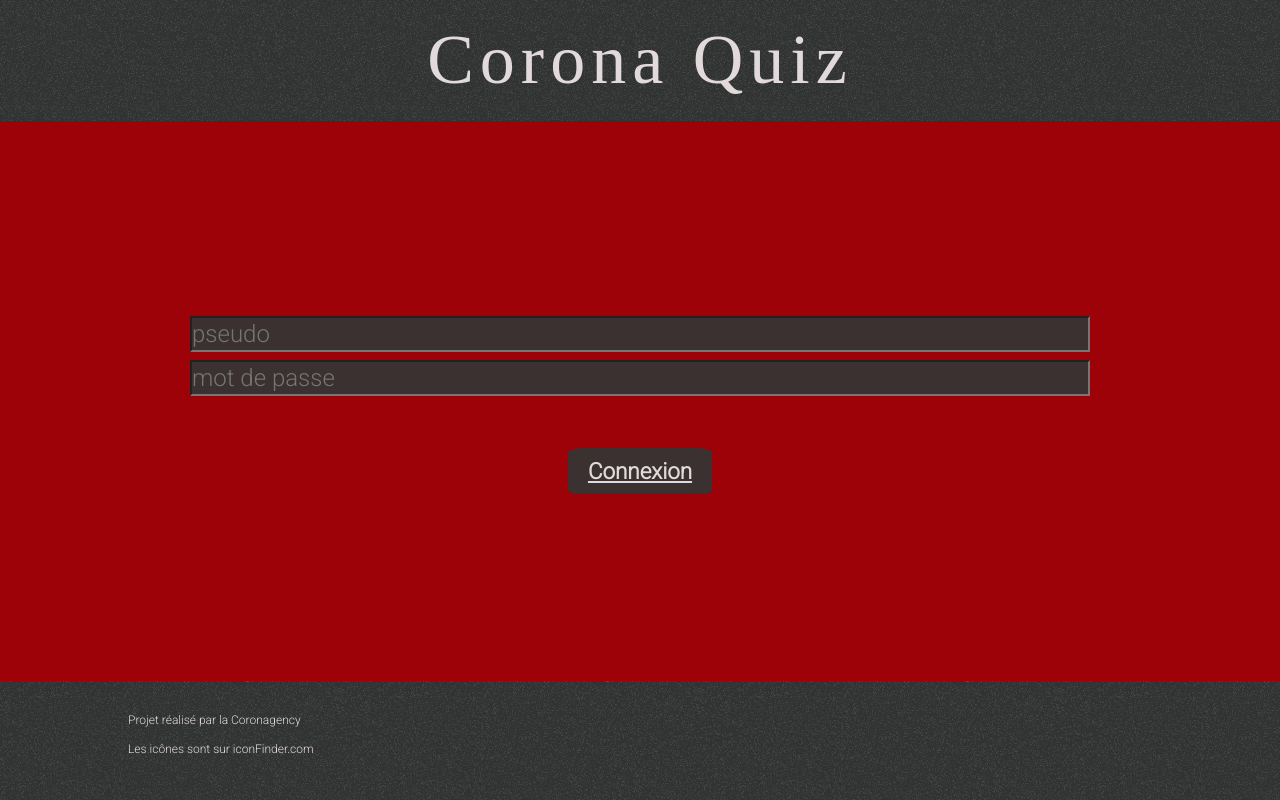
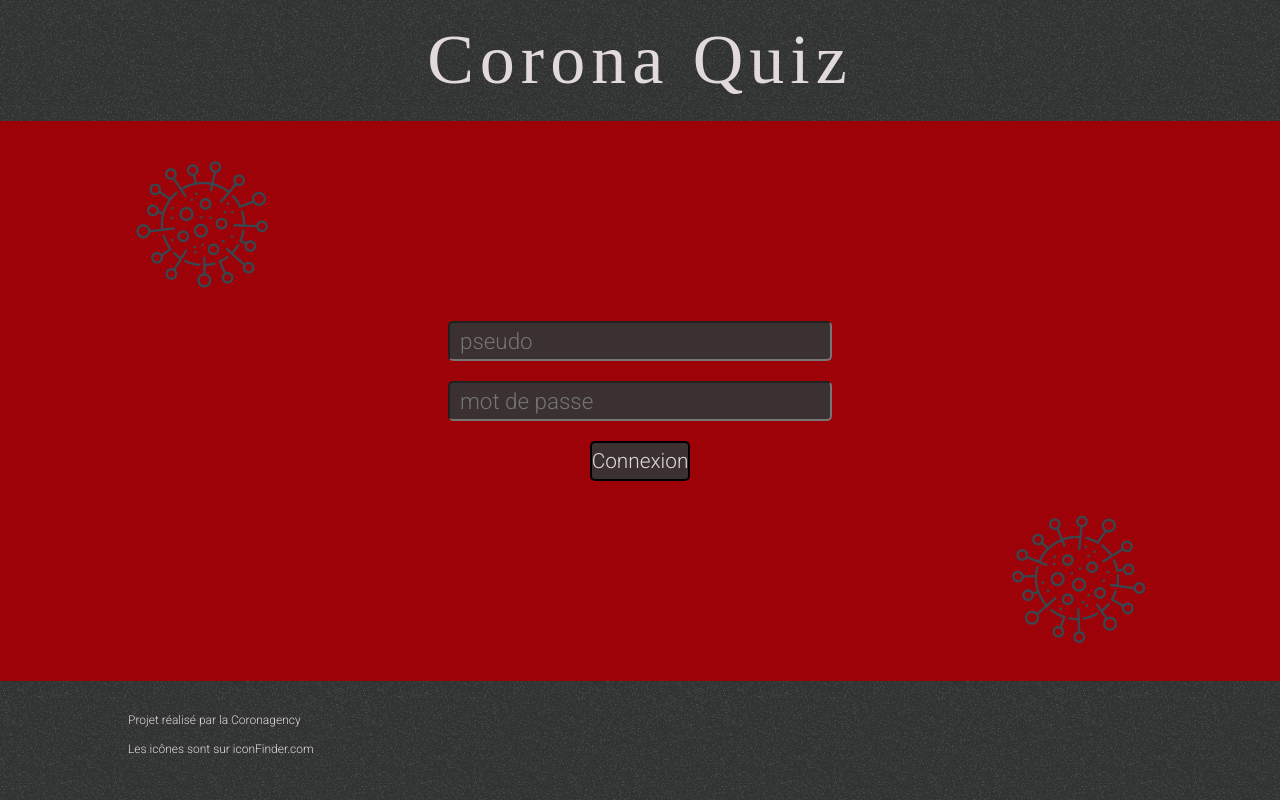
Before and after one commit to WildCodeSchool/21-06-remotefr-p2-coronagency, a React (Create React App) app: page /quizz/login in a window 1280 px wide. Built offline with nearby package versions, Linux system fonts and the light colour scheme.

Commit message:
form css

```diff
--- /dev/null
+++ b/src/pages/quiz/Login/QuizzLogin.css
@@ -0,0 +1,49 @@
+.connection-pseudo, .connection-mdp {
+    width: 30%;
+    min-width: 200px;
+}
+.valide {
+    border: 2px solid black;
+    background-color: var(--black-color);
+    color: var(--white-color);
+    width: 100px;
+    height: 40px;
+    display: flex;
+    justify-content: center;
+    align-items: center;
+    text-decoration: none;
+    box-sizing: border-box;
+    font-size: 1.3rem;
+    border-radius: 5px;
+    margin: 10px 0;
+    transition: all 300ms ease-in-out;
+}
+.valide:hover {
+    transform: scale(1.1);
+}
+.signUpLoginBoxQuiz {
+    position: relative;
+
+}
+.connection-virus {
+    height: 150px;
+    position: absolute;
+    top: 5%;
+    left: 10%;
+    animation: anim-virus 10s linear normal backwards infinite;
+}
+@keyframes anim-virus {
+    from {
+        transform: rotate(0deg);
+    }
+    to {
+        transform: rotate(360deg);
+    }
+}
+.connection-virus-2 {
+    height: 150px;
+    position: absolute;
+    bottom: 5%;
+    right: 10%;
+    animation: anim-virus 10s linear reverse backwards infinite;
+}
--- a/src/pages/quiz/Login/QuizzLogin.jsx
+++ b/src/pages/quiz/Login/QuizzLogin.jsx
@@ -1,21 +1,41 @@
-import React from 'react'
-import { Link } from 'react-router-dom'
-import '../Signup/Signup.css'
+import React from 'react';
+import { Link } from 'react-router-dom';
+import './QuizzLogin.css';
+import virus from '..//..//../images/virus.png'
 
 const Login = () => {
   return (
     <div className="signUpLoginBoxQuiz">
       <div className="slContainer">
         <form className="form">
-                   <input type="text" placeholder="pseudo" />
-                   <input type="password" placeholder="mot de passe" />
-                   <Link to={{pathname: "/quizz/start"}} className="valide">  Connexion</Link>
-
-
+          <input
+            type="text"
+            placeholder="pseudo"
+            className="connection-pseudo"
+          />
+          <input
+            className="connection-mdp"
+            type="password"
+            placeholder="mot de passe"
+          />
+          <Link
+          to={{ pathname: '/quizz/start' }}
+          className="valide">
+            {' '}
+            Connexion
+          </Link>
         </form>
       </div>
+      <img
+      className="connection-virus"
+      src={virus}
+      alt="virus" />
+      <img
+      className="connection-virus-2"
+      src={virus}
+      alt="virus" />
     </div>
-    )
-}
+  );
+};
 
-export default Login
+export default Login;
--- a/src/pages/quiz/Signup/Signup.css
+++ b/src/pages/quiz/Signup/Signup.css
@@ -11,27 +11,45 @@
   width: 100%;
   justify-content: center;
   align-items: center;
+
+}
+label {
+  color: var(--white-color);
+  font-size: 1.2rem;
+  width: 147%;
+  display: block;
+  text-align: center;
+
 }
 
-.form input {
-  height: 4vh;
-  width: 70%;
+input {
+  height: 5vh;
+  width: 150%;
   display: flex;
   margin-top: 1vh;
   background-color: var(--black-color);
-  color: var(--white-color);
-  font-size: 1.5rem;
+  color: #fff;
+  font-size: 1.4rem;
+  box-sizing: border-box;
+  padding: 10px;
+  margin: 10px 0;
+  border-radius: 5px;
 }
 
-.form .valide {
-  margin-top: 4%;
-  padding: 10px 20px;
-  border-radius: 10%;
-  outline: none;
+
+.submit {
+  box-sizing: border-box;
+  height: auto;
+  margin-top: 15px;
+  padding: 10px;
   font-size: 1.4rem;
   font-weight: bold;
   background-color: var(--black-color);
   color: var(--white-color);
+  width: 150px;
+  justify-content: center;
+  position: relative;
+  left: 45px;
 }
 
 .signUpLoginBoxQuiz {
--- a/src/pages/quiz/Signup/Signup.jsx
+++ b/src/pages/quiz/Signup/Signup.jsx
@@ -22,12 +22,13 @@ const Signup = () => {
       .post(
         'https://cors-anywhere.localhost:8000/api/users',
         {
-            method: 'POST', // The method
-            mode: 'no-cors', // It can be no-cors, cors, same-origin
-            credentials: 'same-origin', // It can be include, same-origin, omit
-            headers: {
-              'Content-Type': 'application/json', // Your headers
-            }},
+          method: 'POST', // The method
+          mode: 'no-cors', // It can be no-cors, cors, same-origin
+          credentials: 'same-origin', // It can be include, same-origin, omit
+          headers: {
+            'Content-Type': 'application/json', // Your headers
+          },
+        },
         { ...data }
       )
       .catch(function (err) {
@@ -54,13 +55,13 @@ const Signup = () => {
         <form className="form" onSubmit={handleSubmit(createUser)}>
           <div className="form-username">
             <label name="name">Choisir un nom d'utilisateur</label>
-            <input
+            <input className="input"
               {...register('name', { required: true })}
               placeholder="johndoe"
               name="name"
               onChange={handleChange}
             />
-            <label name="username">Confirmer votre nom d'utilisateur</label>
+            <label className="label" name="username">Confirmer votre nom d'utilisateur</label>
             <input
               {...register('name', { required: true })}
               placeholder="johndoe"
@@ -91,7 +92,7 @@ const Signup = () => {
               onChange={handleChange}
             />
           </div>
-          <input type="submit" />
+          <input type="submit" className="submit" />
         </form>
       </div>
     </div>
```
Lines whose indentation alone changed are shown as unchanged.
